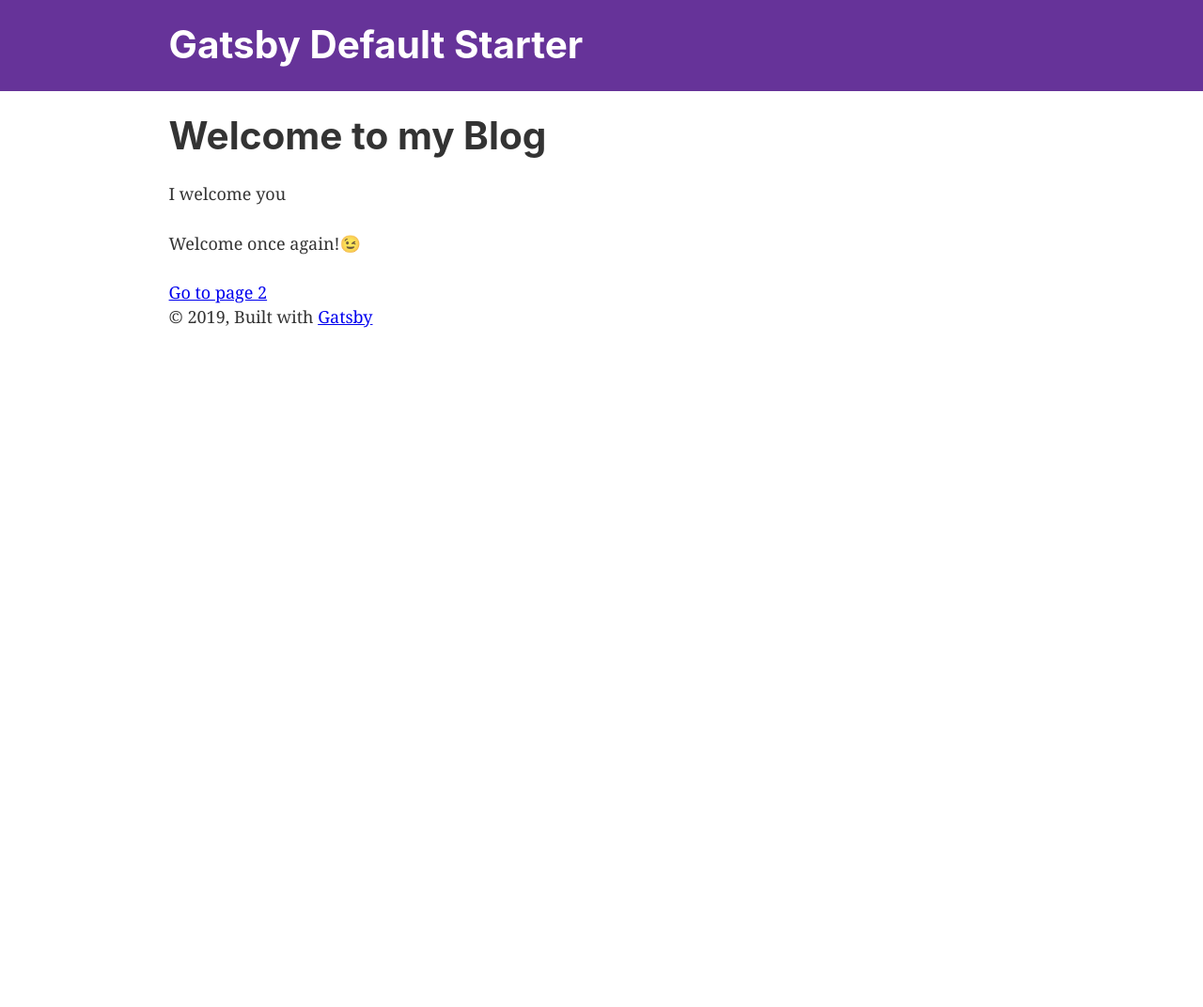
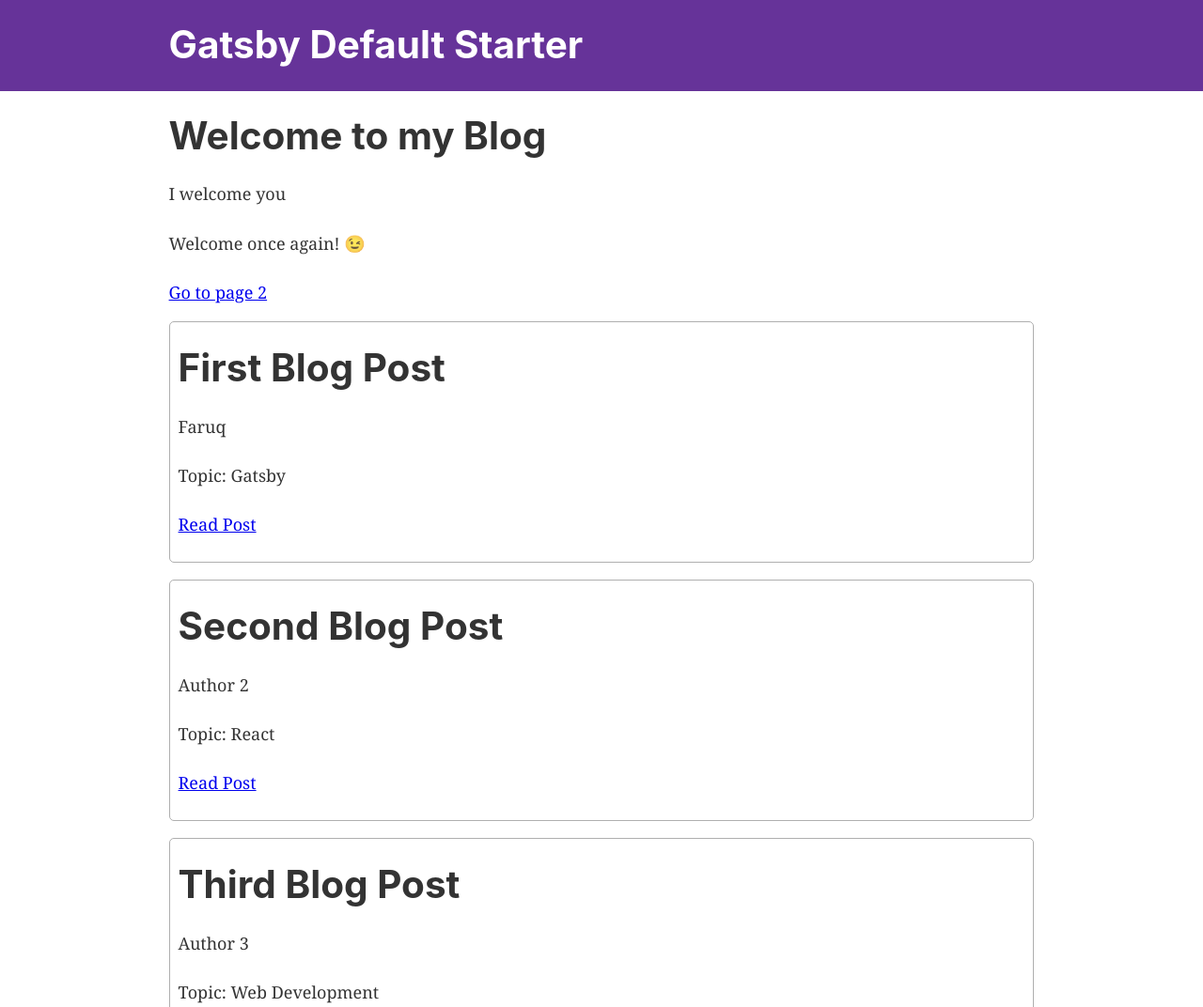
Before and after one commit to GoZaddy/Building-a-blog-with-Gatsby, a Gatsby site: page / in a window 1280 px wide. Shown: the top 1072 px of the page at 94% size. Before the commit the page ends 800 px from the top, so only its background shows below. Built offline with nearby package versions, Linux system fonts and the light colour scheme; Gatsby itself is replaced by a stand-in of ours.

Commit message:
Part 3 done!

```diff
--- /dev/null
+++ b/src/components/PostPreview.jsx
@@ -0,0 +1,22 @@
+import React from "react";
+import {Link} from "gatsby";
+
+const postPreviewStyle = {
+    border: "1px solid #afafaf",
+    padding: "1.5rem 0.5rem",
+    borderRadius: "5px",
+    margin: "1rem 0",
+}
+
+const PostPreview = ({ title, author, topic }) => {
+    return (
+        <div style={postPreviewStyle}>
+            <h1>{title}</h1>
+            <p>{author}</p>
+            <p>Topic: {topic}</p>
+            <Link to = {`/${title}`}>Read Post</Link> {/*add this line*/}
+        </div>
+    )
+}
+
+export default PostPreview;
--- a/src/pages/index.js
+++ b/src/pages/index.js
@@ -1,19 +1,45 @@
 import React from "react"
 import { Link } from "gatsby"
-
+import PostPreview from "../components/PostPreview";
 import Layout from "../components/layout"
 import Image from "../components/image"
 import SEO from "../components/seo"
+import { graphql, useStaticQuery } from "gatsby";
 
-const IndexPage = () => (
+
+
+const IndexPage = () => {
+  const data = useStaticQuery(graphql`
+    query MyQuery {
+      allMdx {
+        nodes {
+          frontmatter {
+            Author
+            Topic
+            title
+          }
+        }
+      }
+    }
+  `);
+  const posts = data.allMdx.nodes;
+  console.log(posts);
+  return (
     <Layout>
       <SEO title="Home" />
       <h1>Welcome to my Blog</h1>
       <p>I welcome you</p>
-    <p>Welcome once again!😉</p>
-    <Link to = "/page-2">Go to page 2</Link>
+      <p>Welcome once again! <span role="img">😉</span></p>
+      <Link to="/page-2">Go to page 2</Link>
 
+      {posts.map(
+        (post) => <PostPreview
+               title = {post.frontmatter.title}
+               author = {post.frontmatter.Author}
+               topic = {post.frontmatter.Topic}/>
+      )}
     </Layout>
   )
+}
 
 export default IndexPage
```
Also changed, not shown: gatsby-node.js (+26 -6 lines), src/templates/post.jsx (added, +36 -0 lines). Lines whose indentation alone changed are shown as unchanged.
